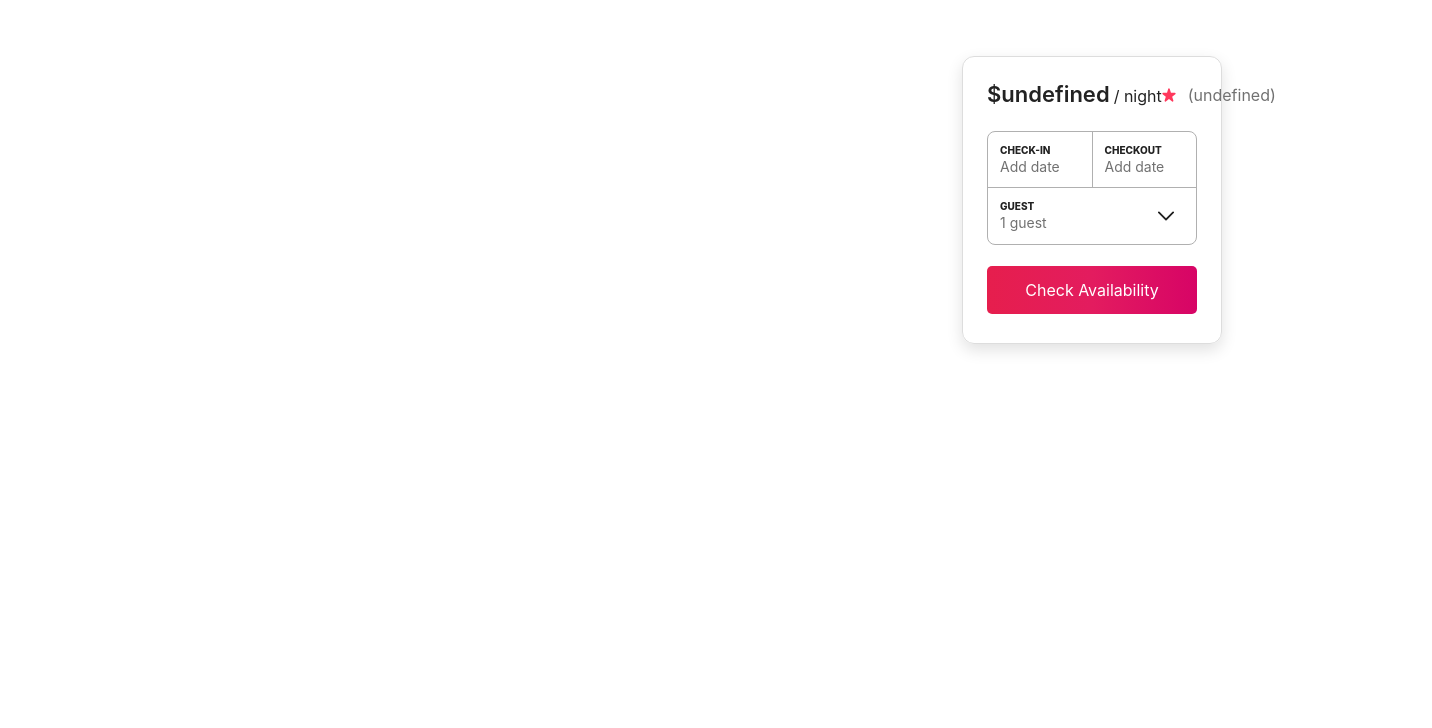
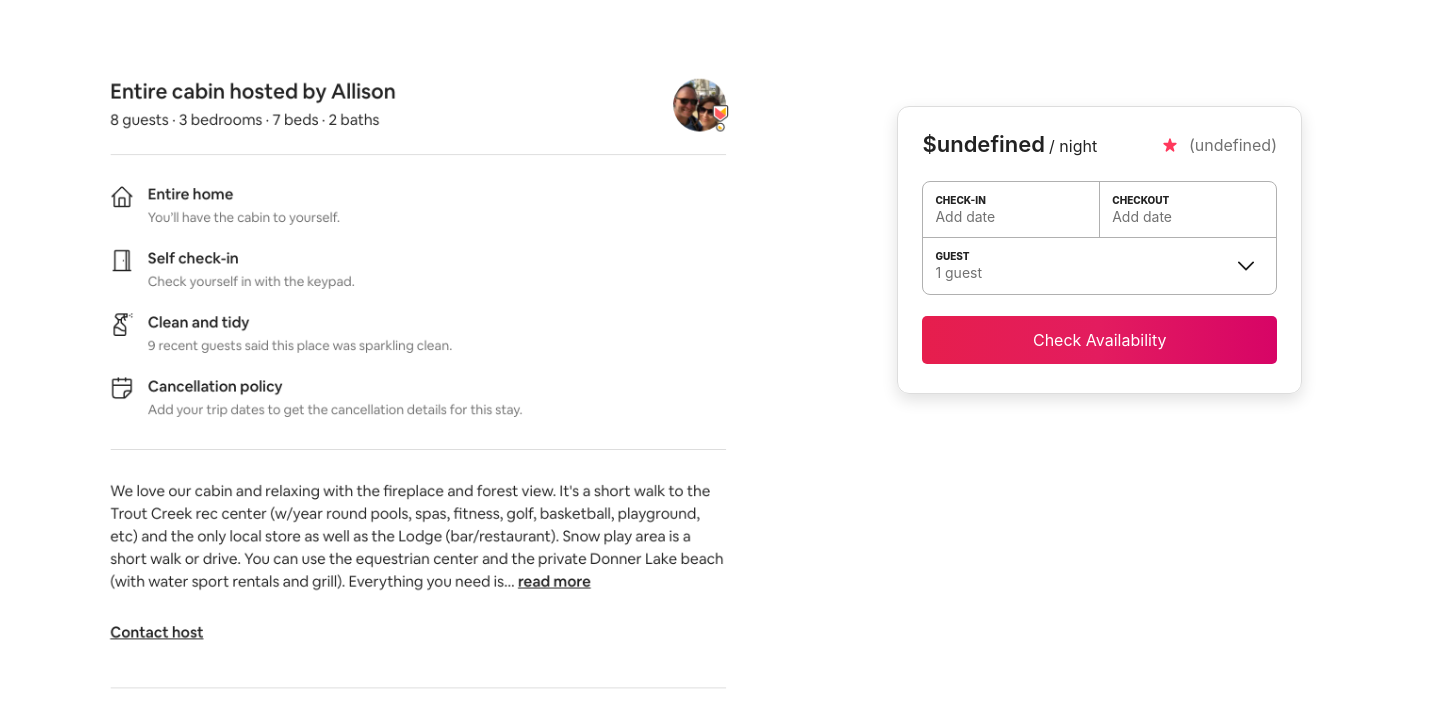
Before and after one commit to couchbnb/reservations, a React app: page / in a window 1280 px wide. Shown: the top 728 px of the page, 1432 px wide, since content can reach past the window. Built offline with nearby package versions, Linux system fonts and the light colour scheme; no server answers.

Commit message:
added image for spacing

```diff
--- a/src/components/App.jsx
+++ b/src/components/App.jsx
@@ -13,9 +13,18 @@ import RatingSummary from './RatingSummary.jsx';
 
 //styled-components
 const Grid = styled.div`
+  padding: 50px;
+  padding-right: 80px;
+  padding-left: 80px;
+  max-width: 1280px !important;
   width: 100% !important ;
   display: flex !important;
-  flex-direction: row-reverse !important;
+  align-items: flex-start;
+`;
+
+const Description = styled.img`
+  width: 58.3333% !important;
+  min-width: 500px;
 `;
 
 const Wrapper = styled.section`
@@ -27,9 +36,8 @@ const Wrapper = styled.section`
   padding: 24px !important;
 
   box-sizing: border-box !important;
-  max-width: 350px !important;
-  min-width: 260px !important;
-  width: 18%;
+  width: 33.3333% !important;
+  margin-left: 8.33333% !important;
   border: 1px solid rgb(221, 221, 221) !important;
   border-radius: 12px !important;
   box-shadow: rgba(0, 0, 0, 0.12) 0px 6px 16px !important;
@@ -280,6 +288,7 @@ class App extends React.Component {
   render () {
     return (
       <Grid className="App">
+        <Description src="listing_description.png" />
         <Wrapper className="wrapper">
           <Summary className="summary">
             <PriceSummary listing={this.state.listing} />
```
Also changed, not shown: public/listing_description.png (added).
